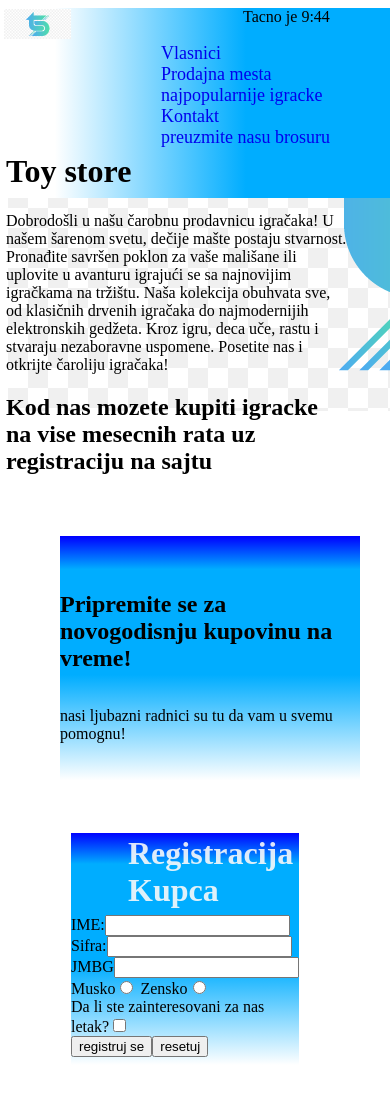
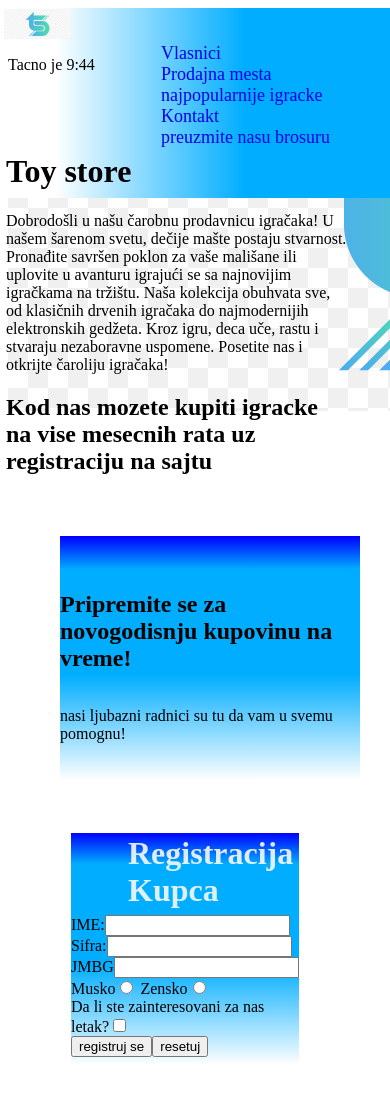
Before and after one commit to steevG4/igracke2, a plain HTML site: page index.html in a window 390 px wide. Shown: the top 1112 px of the page. Drawn offline with Linux system fonts and the light colour scheme; files whose address does not match are found by name.

Commit message:
vracam vreme

```diff
--- a/fajlovi/styleIndex.css
+++ b/fajlovi/styleIndex.css
@@ -116,6 +116,10 @@ left:63px;
     left: -65px;
     width: 150%;
 }
-
+#vreme{
+position:absolute;
+top:25%;
+left:0%;
+}
 
 }
```
